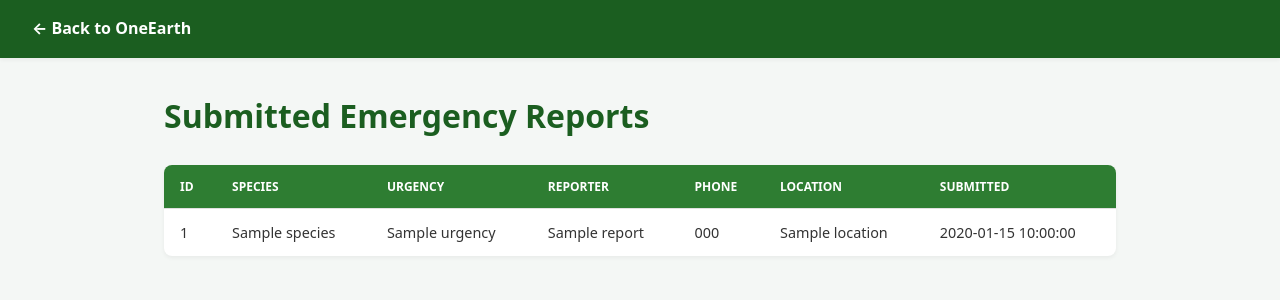
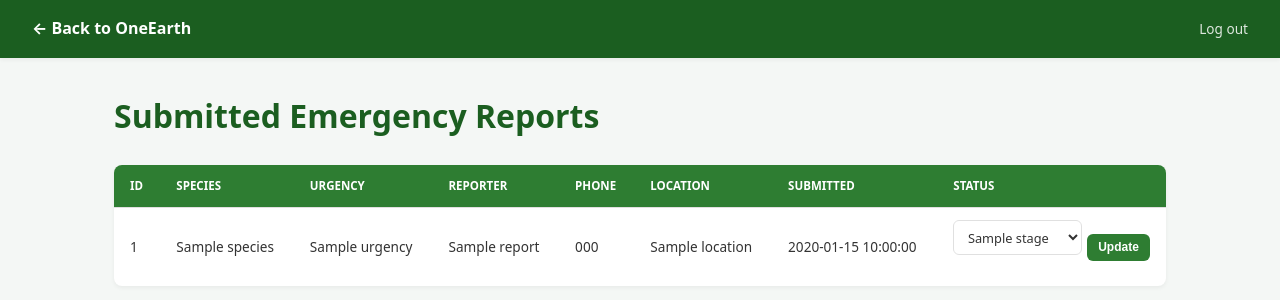
Before and after one commit to varadguravv/oneearth, a Flask app: template templates/reports.html in a window 1280 px wide. Shown: the top 300 px of the page. Run offline with Flask 3, Linux system fonts and the light colour scheme; the template is opened without the code that fills it: most values are stand-ins (such as "Sample title", 1, 10 or a date in 2020).

Commit message:
Update reports.html

```diff
--- a/templates/reports.html
+++ b/templates/reports.html
@@ -26,9 +26,13 @@
             background-color: var(--primary-dark);
             color: #fff;
             padding: 1rem 2rem;
+            display: flex;
+            justify-content: space-between;
+            align-items: center;
         }
         .main-header a { color: #fff; text-decoration: none; font-weight: 700; }
-        .wrap { max-width: 1000px; margin: 2rem auto; padding: 0 1.5rem; }
+        .main-header .logout-link { font-weight: 500; font-size: 0.85rem; opacity: 0.85; }
+        .wrap { max-width: 1100px; margin: 2rem auto; padding: 0 1.5rem; }
         h1 { color: var(--primary-dark); margin-bottom: 1.5rem; }
         table {
             width: 100%;
@@ -42,13 +46,13 @@
             padding: 0.75rem 1rem;
             text-align: left;
             border-bottom: 1px solid var(--border-color);
-            font-size: 0.9rem;
+            font-size: 0.85rem;
         }
         th {
             background: var(--primary-color);
             color: #fff;
             text-transform: uppercase;
-            font-size: 0.75rem;
+            font-size: 0.72rem;
         }
         tr:last-child td { border-bottom: none; }
         .empty-state {
@@ -56,11 +60,32 @@
             padding: 3rem 1rem;
             color: var(--text-muted);
         }
+        .status-form select {
+            padding: 0.4rem 0.6rem;
+            border: 1px solid var(--border-color);
+            border-radius: 6px;
+            font-size: 0.8rem;
+            background: #fff;
+        }
+        .status-form button {
+            background: var(--primary-color);
+            color: #fff;
+            border: none;
+            padding: 0.4rem 0.7rem;
+            border-radius: 6px;
+            font-size: 0.75rem;
+            font-weight: 700;
+            cursor: pointer;
+            margin-left: 0.3rem;
+        }
+        .status-form button:hover { background: var(--primary-dark); }
+        .status-form { display: flex; align-items: center; }
     </style>
 </head>
 <body>
     <header class="main-header">
         <a href="{{ url_for('home') }}">← Back to OneEarth</a>
+        <a href="{{ url_for('reports_logout') }}" class="logout-link">Log out</a>
     </header>
     <div class="wrap">
         <h1>Submitted Emergency Reports</h1>
@@ -75,6 +100,7 @@
                     <th>Phone</th>
                     <th>Location</th>
                     <th>Submitted</th>
+                    <th>Status</th>
                 </tr>
             </thead>
             <tbody>
@@ -87,6 +113,16 @@
                     <td>{{ r['phone'] }}</td>
                     <td>{{ r['location'] }}</td>
                     <td>{{ r['submitted_at'] }}</td>
+                    <td>
+                        <form class="status-form" action="{{ url_for('update_status', report_id=r['id']) }}" method="POST">
+                            <select name="status">
+                                {% for stage in stages %}
+                                <option value="{{ stage }}" {% if r['status'] == stage %}selected{% endif %}>{{ stage }}</option>
+                                {% endfor %}
+                            </select>
+                            <button type="submit">Update</button>
+                        </form>
+                    </td>
                 </tr>
                 {% endfor %}
             </tbody>
```
